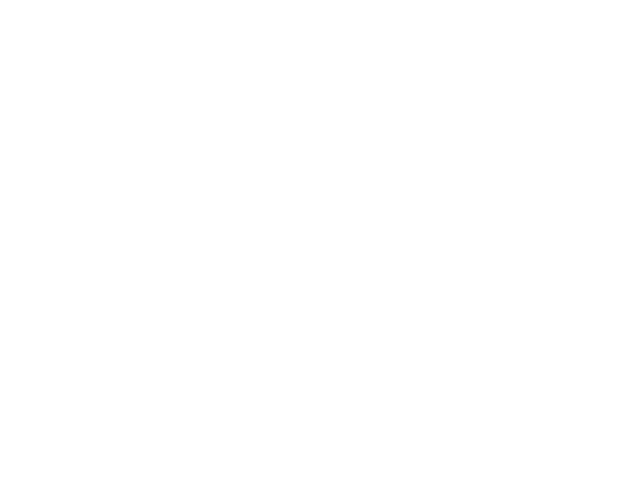
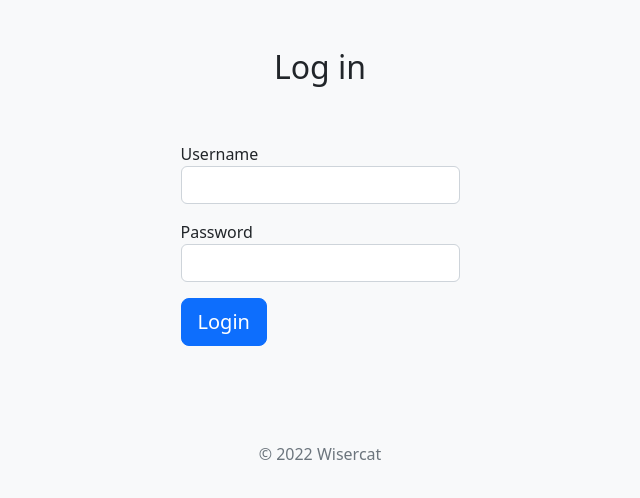
Before and after one commit to kulakarla/WisercatFrotend, an Angular app: page /login in a window 1280 px wide. Before the commit this address led to /. Shown: the top 498 px of the page, without its empty margins (320-960 px from the left). Built offline with nearby package versions, Linux system fonts and the light colour scheme.

Commit message:
Log In form initialized

```diff
--- a/src/app/addpost/addpost.component.html
+++ b/src/app/addpost/addpost.component.html
@@ -7,24 +7,24 @@
         <div class="w-25">
             <div class="col-md-12 order-md-1">
 
-                <form class="needs-validation">
+                <form class="needs-validation" [formGroup]="addPostForm" (ngSubmit)="onSubmit()">
                     <div class="mb-3">
                         <label for="name">Name</label>
                         <div class="input-group">
-                            <input type="text" class="form-control" id="name" placeholder="Name">
+                            <input type="text" class="form-control" id="name" placeholder="Name" formControlName="name">
                         </div>
                     </div>
 
                     <div class="mb-3">
                         <label for="code">Code</label>
                         <div class="input-group">
-                            <input type="text" class="form-control" id="code" placeholder="Code">
+                            <input type="text" class="form-control" id="code" placeholder="Code" formControlName="code">
                         </div>
                     </div>
 
                     <div class="mb-3">
                         <label for="types">Type</label>
-                        <select class="form-select" id="types">
+                        <select class="form-select" id="types" formControlName="animal">
                             <option value="">Choose...</option>
                             <option>Cat</option>
                             <option>Dog</option>
@@ -35,7 +35,7 @@
                     </div>
                     <div class="mb-3">
                         <label for="colors">Fur color</label>
-                        <select class="form-select" id="colors">
+                        <select class="form-select" id="colors" formControlName="color">
                             <option value="">Choose...</option>
                             <option>Black</option>
                             <option>White</option>
@@ -47,7 +47,7 @@
 
                     <div class="mb-3">
                         <label for="countries">Country of origin</label>
-                        <select class="form-select" id="countries">
+                        <select class="form-select" id="countries" formControlName="country">
                             <option value="">Choose...</option>
                             <option>Estonia</option>
                             <option>Latvia</option>
--- a/src/app/addpost/addpost.component.ts
+++ b/src/app/addpost/addpost.component.ts
@@ -1,8 +1,6 @@
 import { Component, OnInit } from '@angular/core';
-import { PetService } from '../pets.service';
+import { PetService } from '../service/pets.service';
 import { FormGroup, FormBuilder, FormControl } from '@angular/forms';
-import { Pet } from '../models/Pet';
-import { User } from '../models/User'
 
 
 @Component({
@@ -10,12 +8,32 @@
   templateUrl: './addpost.component.html',
   styleUrls: ['./addpost.component.css']
 })
-export class AddpostComponent {
+export class AddpostComponent implements OnInit{
   title = 'AddPost';
 
+  addPostForm: FormGroup;
 
-  constructor(private petService: PetService){ }
+  constructor(private petService: PetService){
 
+  }
+
+
+  ngOnInit(){
+    this.addPostForm = new FormGroup({
+      code: new FormControl(''),
+      name: new FormControl(''),
+      color: new FormControl(''),
+      animal: new FormControl(''),
+      country: new FormControl('')
+
+    });
+
+  }
+
+  onSubmit(){
+    console.log(this.addPostForm.value);
+
+  }
 
 
 
--- a/src/app/app-routing.module.ts
+++ b/src/app/app-routing.module.ts
@@ -2,12 +2,16 @@
 import { RouterModule, Routes } from '@angular/router';
 import { MainviewComponent } from './mainview/mainview.component';
 import { AddpostComponent } from './addpost/addpost.component';
+import { LoginComponent } from './login/login.component';
 
 const routes: Routes = [
   { path: '', component: MainviewComponent,
   },
   {
     path: 'addpost', component: AddpostComponent,
+  },
+  {
+    path: 'login', component: LoginComponent,
   }
 ];
 
--- a/src/app/app.module.ts
+++ b/src/app/app.module.ts
@@ -7,12 +7,14 @@
 import { HttpClientModule } from '@angular/common/http';
 import { AddpostComponent } from './addpost/addpost.component';
 import { FormsModule, ReactiveFormsModule } from '@angular/forms';
+import { LoginComponent } from './login/login.component';
 
 @NgModule({
   declarations: [
     AppComponent,
     MainviewComponent,
-    AddpostComponent
+    AddpostComponent,
+    LoginComponent
   ],
   imports: [
     BrowserModule,
--- /dev/null
+++ b/src/app/login/login.component.html
@@ -0,0 +1,84 @@
+<body class="bg-light">
+    <div class="container d-flex flex-column align-items-center">
+        <div class="py-5 text-center">
+            <h2>Log in</h2>
+        </div>
+
+        <div class="w-25">
+            <div class="col-md-12 order-md-1">
+
+                <form class="needs-validation"
+                    *ngIf="!isLoggedIn"
+                    name="form"
+                    (ngSubmit)="f.form.valid && onSubmit()"
+                    #f="ngForm"
+                    novalidate>
+                    <div class="mb-3">
+                        <label for="name">Username</label>
+                        <div class="input-group">
+                            <input
+                                type="text"
+                                class="form-control"
+                                name="username"
+                                [(ngModel)] = "form.username"
+                                required
+                                #username="ngModel"
+                                [ngClass]="{'is-invalid': f.submitted && username.errors}"
+                            />
+                            <div
+                                class="alert alert-danger"
+                                role="alert"
+                                *ngIf="username.errors && f.submitted" class="invalid-feedback">
+                                Username is required!
+                            </div>
+                        </div>
+                    </div>
+
+                    <div class="mb-3">
+                        <label for="code">Password</label>
+                        <div class="input-group">
+                            <input
+                            type="password"
+                            class="form-control"
+                            name="password"
+                            [(ngModel)]="form.password"
+                            required
+                            minlength="5"
+                            #password="ngModel"
+                            [ngClass]="{'is-invalid': f.submitted && password.errors }"
+                            />
+                            <div
+                                class="alert alert-danger"
+                                role="alert"
+                                *ngIf="password.errors && f.submitted" class="invalid-feedback">
+                                <div *ngIf="password.errors['required']">Password is required</div>
+                                <div *ngIf="password.errors['minlength']">
+                                    Password must be atleast 5 characters
+                                </div>
+                            </div>
+                        </div>
+                    </div>
+
+
+                    <button class="btn btn-primary btn-lg btn-block"
+                            type="submit">
+                        Login
+                    </button>
+
+                    <div class="form group">
+                        <div class="alert alert-danger"
+                            role="alert"
+                            *ngIf="f.submitted && isLoginFailed">
+                            Login failed: {{ errorMessage }}
+                        </div>
+                    </div>
+                </form>
+
+            </div>
+        </div>
+
+        <footer class="my-5 pt-5 text-muted text-center text-small">
+            <p class="mb-1">&copy; 2022 Wisercat</p>
+        </footer>
+    </div>
+</body>
--- /dev/null
+++ b/src/app/login/login.component.ts
@@ -0,0 +1,52 @@
+import { Component } from '@angular/core';
+import { AuthService } from '../service/auth.service';
+import { StorageService } from '../service/storage.service';
+
+@Component({
+  selector: 'app-login',
+  templateUrl: './login.component.html',
+  styleUrls: ['./login.component.css']
+})
+export class LoginComponent {
+  form: any = {
+    username: null,
+    password: null
+  };
+
+  isLoggedIn = false;
+  isLoginFailed = false;
+  errorMessage = '';
+
+  constructor(public authService: AuthService, private storageService: StorageService){ }
+
+  ngOnInit(): void {
+    console.log("Login page loaded..")
+  }
+
+  onSubmit(): void {
+    console.log("Login try")
+    const { username, password } = this.form;
+    this.authService.login(username, password).subscribe({
+      next: data => {
+        this.storageService.saveUser(data);
+        this.isLoginFailed = false;
+        this.isLoggedIn = true;
+        this.reloadPage();
+
+      },
+      error: err => {
+        this.errorMessage = err.error.message;
+        this.isLoginFailed = true;
+      }
+    });
+
+  }
+
+  reloadPage(): void {
+    window.location.reload();
+  }
+
+
+
+
+}
--- a/src/app/mainview/mainview.component.ts
+++ b/src/app/mainview/mainview.component.ts
@@ -1,5 +1,5 @@
 import { Component, OnInit } from '@angular/core';
-import { PetService } from '../pets.service';
+import { PetService } from '../service/pets.service';
 import { Pet } from '../models/Pet';
 
 @Component({
--- /dev/null
+++ b/src/app/service/auth.service.ts
@@ -0,0 +1,31 @@
+import { Injectable } from '@angular/core'
+import { HttpClient, HttpHeaders } from '@angular/common/http';
+import { Observable } from 'rxjs';
+
+
+const AUTH_API = 'http://localhost:8080/api/auth/';
+
+const httpOptions = {
+    headers: new HttpHeaders({ 'Content-Type' : 'application/json'})
+};
+
+
+@Injectable({
+    providedIn: 'root'
+})
+export class AuthService {
+
+    constructor(private http: HttpClient) { }
+
+    login(username: string, password: string): Observable<any> {
+        return this.http.post(
+            AUTH_API + 'login',
+            {
+                username,
+                password,
+            },
+            httpOptions
+        );
+    }
+
+}
--- a/src/app/pets.service.ts
+++ b/src/app/service/pets.service.ts
@@ -1,6 +1,6 @@
 import { HttpClient } from '@angular/common/http'
 import { Injectable } from '@angular/core'
-import { Pet } from './models/Pet';
+import { Pet } from '../models/Pet';
 import { Observable } from 'rxjs';
 
 
--- /dev/null
+++ b/src/app/service/storage.service.ts
@@ -0,0 +1,37 @@
+import { Injectable } from '@angular/core';
+
+const USER_KEY = 'auth-user';
+
+@Injectable({
+  providedIn: 'root'
+})
+export class StorageService {
+  constructor() {}
+
+  clean(): void {
+    window.sessionStorage.clear();
+  }
+
+  public saveUser(user: any): void {
+    window.sessionStorage.removeItem(USER_KEY);
+    window.sessionStorage.setItem(USER_KEY, JSON.stringify(user));
+  }
+
+  public getUser(): any {
+    const user = window.sessionStorage.getItem(USER_KEY);
+    if (user) {
+      return JSON.parse(user);
+    }
+
+    return {};
+  }
+
+  public isLoggedIn(): boolean {
+    const user = window.sessionStorage.getItem(USER_KEY);
+    if (user) {
+      return true;
+    }
+
+    return false;
+  }
+}
--- a/tsconfig.json
+++ b/tsconfig.json
@@ -28,6 +28,8 @@
     "enableI18nLegacyMessageIdFormat": false,
     "strictInjectionParameters": true,
     "strictInputAccessModifiers": true,
-    "strictTemplates": true
+    "strictTemplates": true,
+    "strictPropertyInitialization": false,
+    "noImplicitAny": false,
   }
 }
```
Also changed, not shown: src/app/login/login.component.css (added), 1 other file (tests, documents, lock files or other folders).
